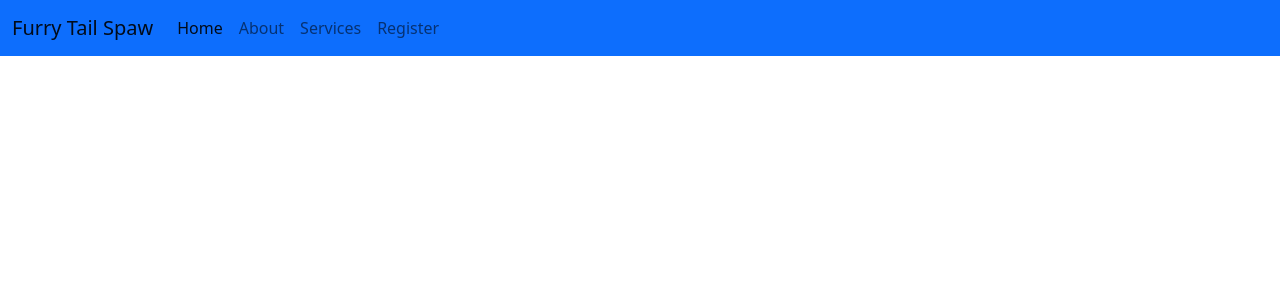
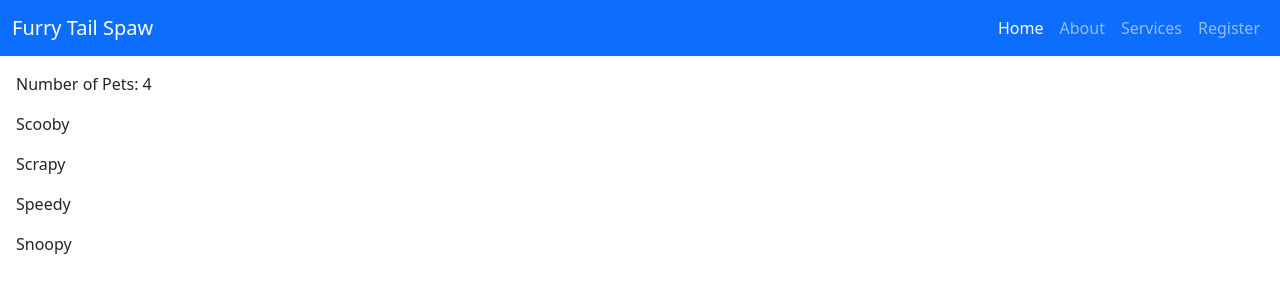
Before and after one commit to jmacach1/furry-tails-spaw, a plain HTML site: page index.html in a window 1280 px wide. Drawn offline with nearby package versions, Linux system fonts and the light colour scheme.

Commit message:
outputing pets on html

```diff
--- a/css/main.css
+++ b/css/main.css
@@ -1,9 +1,6 @@
-* {
-  box-sizing: border-box;
-}
-
 body {
   min-height: 100vh;
+  min-width: 350px;
 }
 
 main {
--- a/index.html
+++ b/index.html
@@ -12,15 +12,15 @@
     integrity="sha384-b5kHyXgcpbZJO/tY9Ul7kGkf1S0CWuKcCD38l8YkeH8z8QjE0GmW1gYU5S9FOnJ0" crossorigin="anonymous"></script>
 </head>
 <body>
-  <header>
-    <nav class="navbar navbar-expand-lg navbar-light bg-primary">
+  <header class="header-in">
+    <nav class="navbar navbar-expand-lg navbar-dark bg-primary"">
       <div class="container-fluid">
         <a class="navbar-brand" href="index.html">Furry Tail Spaw</a>
         <button class="navbar-toggler" type="button" data-bs-toggle="collapse" data-bs-target="#navbarSupportedContent" aria-controls="navbarSupportedContent" aria-expanded="false" aria-label="Toggle navigation">
           <span class="navbar-toggler-icon"></span>
         </button>
-        <div class="collapse navbar-collapse" id="navbarSupportedContent">
-          <ul class="navbar-nav me-auto mb-2 mb-lg-0">
+        <div class="collapse navbar-collapse" id="navbarSupportedContent" style="justify-content: flex-end;">
+          <ul class="navbar-nav mb-2 mb-lg-0">
             <li class="nav-item">
               <a class="nav-link active" aria-current="page" href="index.html">Home</a>
             </li>
@@ -39,11 +39,13 @@
     </nav>
   </header>
 
-  <main>
+  <main class="main-in">
+    <div id="display">
 
+    </div>
   </main>
 
-  <footer>
+  <footer class="footer-in">
 
   </footer>
 
--- a/js/main.js
+++ b/js/main.js
@@ -1,15 +1,78 @@
-class Pet {
-  constructor(name, age, gender, breed, service, owner, phone) {
-    this.name = name;
-    this.age = age;
-    this.gender = gender;
-    this.breed = breed;
-    this.service= service;
-    this.owner = owner;
-    this.phone = phone;
-  }
+const salon = {
+  name: "Furry Tails Spaw",
+  address: {
+    city: "Irvine",
+    street: "235 Alton Parkway Suite 200"
+  },
+  hours: {
+    open: '10:00 am',
+    close: '5:00 pm'
+  },
+  pets: [
+    {
+      name: "Scooby",
+      age: 50,
+      gender: "Male",
+      breed: "Dane",
+      service: "Shower",
+      owner: "Shaggy",
+      phone: "555-555-5555"
+    },
+    {
+      name: "Scrapy",
+      age: 40,
+      gender: "Male",
+      breed: "Dane",
+      service: "Nails Cut",
+      owner: "Shaggy",
+      phone: "555-555-5555"
+    },
+    {
+      name: "Speedy",
+      age: 10,
+      gender: "Male",
+      breed: "Mixed",
+      service: "Full Service",
+      owner: "Bugs Bunny",
+      phone: "888-888-8888"
+    },
+    {
+      name: "Snoopy",
+      age: 35,
+      gender: "Male",
+      breed: "Beagle",
+      service: "Full Service",
+      owner: "Charlie Brown",
+      phone: "444-555-6666"
+    }
+  ]
 }
 
-const scooby = new Pet("Scooby", 50, "male", "Dane", "Full Service", "Shaggy", "555-555-5555");
-const scrappy = new Pet("Scrappy", 20, "male", "Dane", "Nails Cut", "Shaggy", "555-555-5555");
-const pets = [scooby, scrappy];
+const display = document.getElementById('display');
+const { pets } = salon;
+const names = [];
+
+for (let pet of pets) {
+  names.push(`<p>${pet.name}</p>`);
+}
+
+display.innerHTML = `
+  <p>Number of Pets: ${pets.length}</p>
+  ${names.join('\n')}
+`;
+
+// class Pet {
+//   constructor(name, age, gender, breed, service, owner, phone) {
+//     this.name = name;
+//     this.age = age;
+//     this.gender = gender;
+//     this.breed = breed;
+//     this.service= service;
+//     this.owner = owner;
+//     this.phone = phone;
+//   }
+// }
+
+// const scooby = new Pet("Scooby", 50, "male", "Dane", "Full Service", "Shaggy", "555-555-5555");
+// const scrappy = new Pet("Scrappy", 20, "male", "Dane", "Nails Cut", "Shaggy", "555-555-5555");
+// const pets = [scooby, scrappy];
```
Also changed, not shown: 1 other file.
